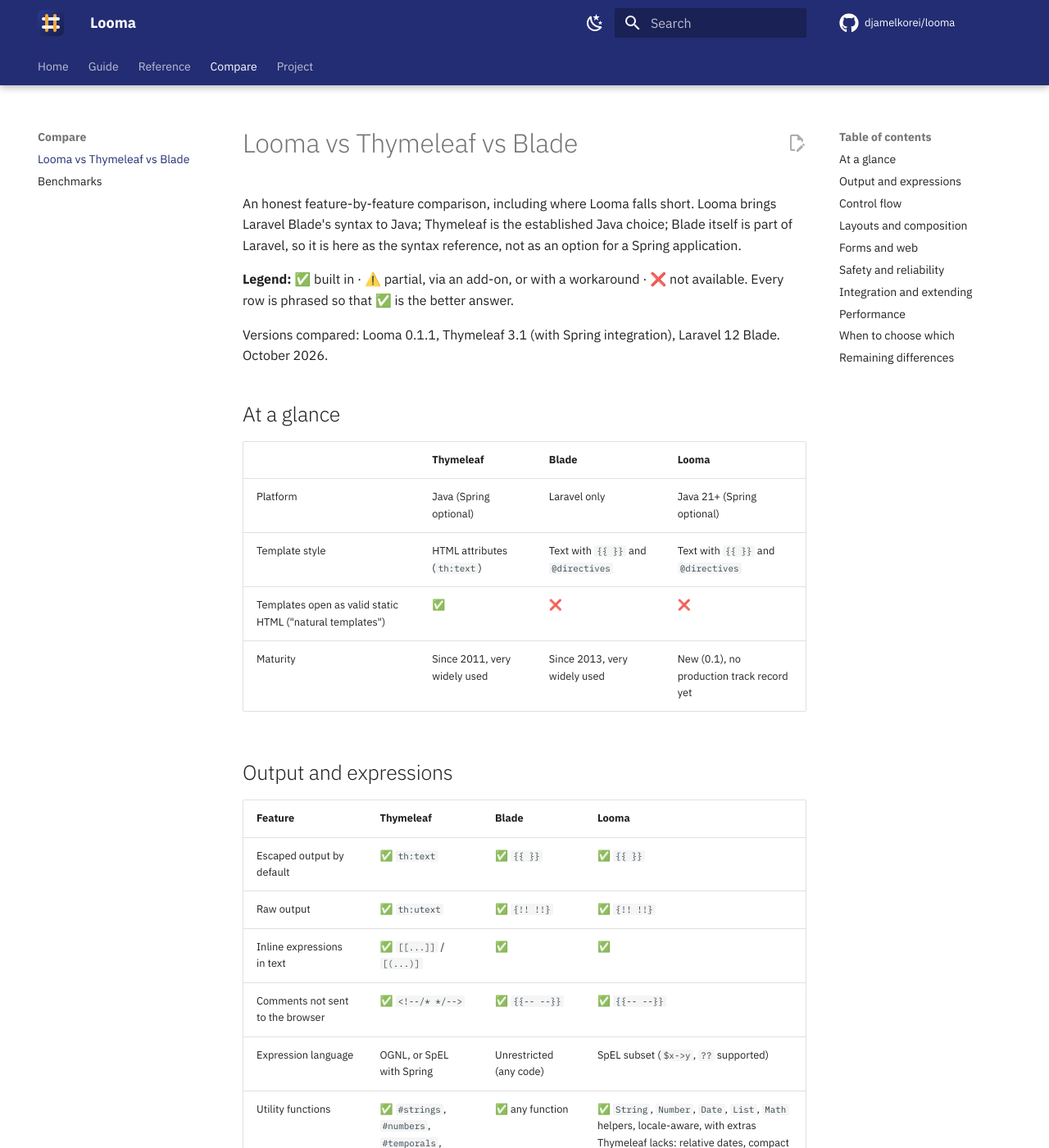
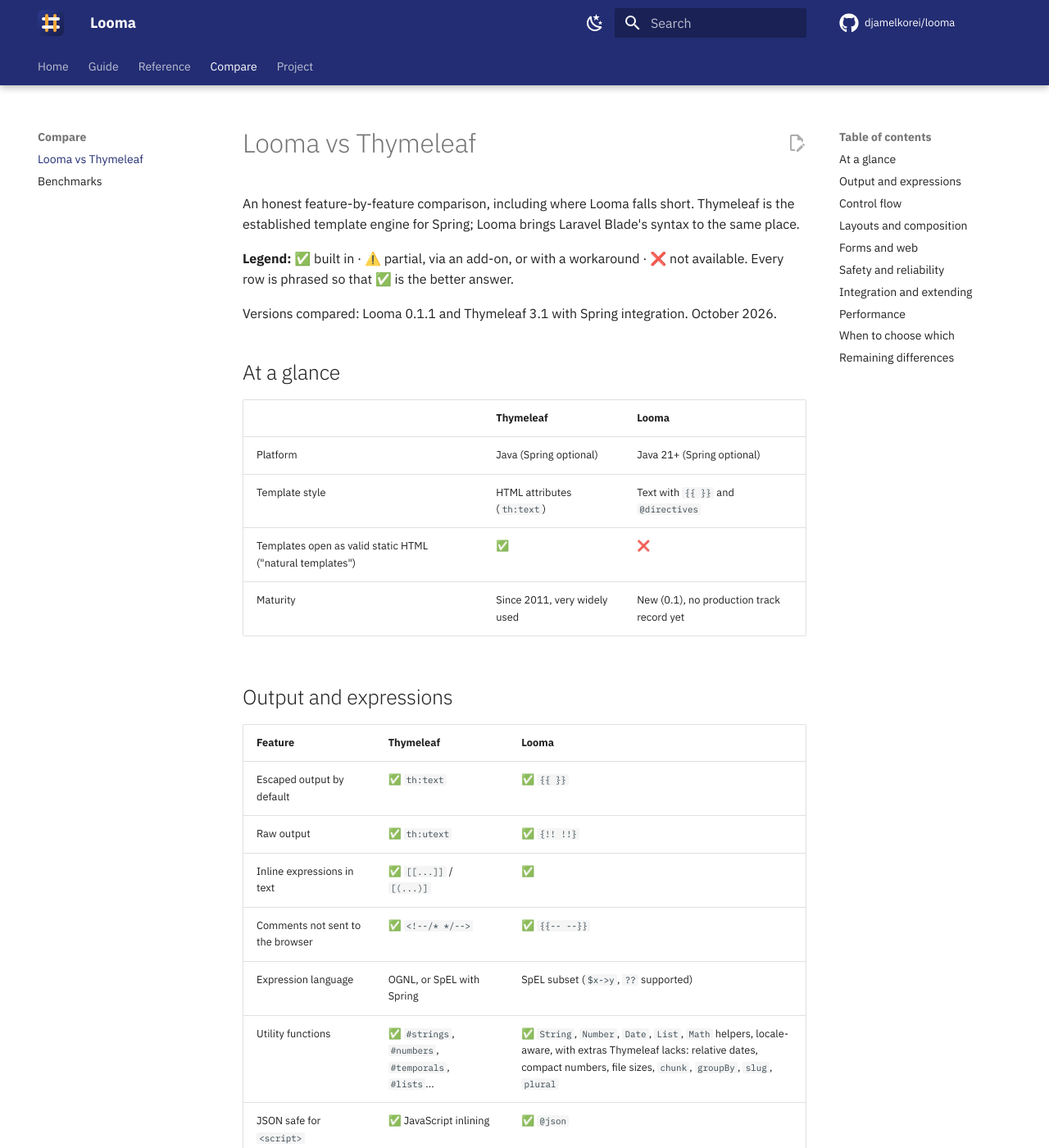
Before and after one commit to djamelkorei/looma, an MkDocs documentation site: the page built from docs/comparison.md, in a window 1280 px wide and 1400 px high. Shown: the whole window at 82% size. Built offline with MkDocs 1.6.1 and Material for MkDocs 9.7.7, drawn with Linux system fonts in a browser that asks for light colours; comment, search, counter and statistics services are not loaded; some of the changed text lies outside the part shown.

Commit message:
Comparison: Looma vs Thymeleaf only

```diff
--- a/docs/comparison.md
+++ b/docs/comparison.md
@@ -1,114 +1,111 @@
 ---
-title: Looma vs Thymeleaf vs Blade
+title: Looma vs Thymeleaf
 ---
 
-# Looma vs Thymeleaf vs Blade
+# Looma vs Thymeleaf
 
-An honest feature-by-feature comparison, including where Looma falls short. Looma brings Laravel Blade's syntax
-to Java; Thymeleaf is the established Java choice; Blade itself is part of Laravel, so it is here as the
-syntax reference, not as an option for a Spring application.
+An honest feature-by-feature comparison, including where Looma falls short. Thymeleaf is the established
+template engine for Spring; Looma brings Laravel Blade's syntax to the same place.
 
 **Legend:** ✅ built in · ⚠️ partial, via an add-on, or with a workaround · ❌ not available. Every row is phrased so that ✅ is the better answer.
 
-Versions compared: Looma 0.1.1, Thymeleaf 3.1 (with Spring integration), Laravel 12 Blade. October 2026.
+Versions compared: Looma 0.1.1 and Thymeleaf 3.1 with Spring integration. October 2026.
 
 ## At a glance
 
-| | Thymeleaf | Blade | Looma |
-|---|---|---|---|
-| Platform | Java (Spring optional) | Laravel only | Java 21+ (Spring optional) |
-| Template style | HTML attributes (`th:text`) | Text with `{{ }}` and `@directives` | Text with `{{ }}` and `@directives` |
-| Templates open as valid static HTML ("natural templates") | ✅ | ❌ | ❌ |
-| Maturity | Since 2011, very widely used | Since 2013, very widely used | New (0.1), no production track record yet |
+| | Thymeleaf | Looma |
+|---|---|---|
+| Platform | Java (Spring optional) | Java 21+ (Spring optional) |
+| Template style | HTML attributes (`th:text`) | Text with `{{ }}` and `@directives` |
+| Templates open as valid static HTML ("natural templates") | ✅ | ❌ |
+| Maturity | Since 2011, very widely used | New (0.1), no production track record yet |
 
 ## Output and expressions
 
-| Feature | Thymeleaf | Blade | Looma |
-|---|---|---|---|
-| Escaped output by default | ✅ `th:text` | ✅ `{{ }}` | ✅ `{{ }}` |
-| Raw output | ✅ `th:utext` | ✅ `{!! !!}` | ✅ `{!! !!}` |
-| Inline expressions in text | ✅ `[[...]]` / `[(...)]` | ✅ | ✅ |
-| Comments not sent to the browser | ✅ `<!--/* */-->` | ✅ `{{-- --}}` | ✅ `{{-- --}}` |
-| Expression language | OGNL, or SpEL with Spring | Unrestricted (any code) | SpEL subset (`$x->y`, `??` supported) |
-| Utility functions | ✅ `#strings`, `#numbers`, `#temporals`, `#lists`... | ✅ any function | ✅ `String`, `Number`, `Date`, `List`, `Math` helpers, locale-aware, with extras Thymeleaf lacks: relative dates, compact numbers, file sizes, `chunk`, `groupBy`, `slug`, `plural` |
-| JSON safe for `<script>` | ✅ JavaScript inlining | ✅ `@json` / `@js` | ✅ `@json` |
-| Text/JS/CSS/XML template modes | ✅ | ⚠️ any text, HTML escaping only | ⚠️ any text, HTML escaping only |
+| Feature | Thymeleaf | Looma |
+|---|---|---|
+| Escaped output by default | ✅ `th:text` | ✅ `{{ }}` |
+| Raw output | ✅ `th:utext` | ✅ `{!! !!}` |
+| Inline expressions in text | ✅ `[[...]]` / `[(...)]` | ✅ |
+| Comments not sent to the browser | ✅ `<!--/* */-->` | ✅ `{{-- --}}` |
+| Expression language | OGNL, or SpEL with Spring | SpEL subset (`$x->y`, `??` supported) |
+| Utility functions | ✅ `#strings`, `#numbers`, `#temporals`, `#lists`... | ✅ `String`, `Number`, `Date`, `List`, `Math` helpers, locale-aware, with extras Thymeleaf lacks: relative dates, compact numbers, file sizes, `chunk`, `groupBy`, `slug`, `plural` |
+| JSON safe for `<script>` | ✅ JavaScript inlining | ✅ `@json` |
+| Text/JS/CSS/XML template modes | ✅ | ⚠️ any text, HTML escaping only |
 
 ## Control flow
 
-| Feature | Thymeleaf | Blade | Looma |
-|---|---|---|---|
-| if / else-if / else, unless | ✅ (`th:if`, `th:unless`; no else-if) | ✅ | ✅ |
-| isset / empty checks | ⚠️ via expressions | ✅ `@isset` `@empty` | ✅ `@isset` `@empty` |
-| switch | ✅ `th:switch` | ✅ | ✅ |
-| for-each with loop variable | ✅ status: index, count, first, last, even, odd | ✅ `$loop` incl. depth, parent | ✅ `$loop` incl. depth, parent |
-| Empty-list fallback | ⚠️ separate `th:if` | ✅ `@forelse` | ✅ `@forelse` |
-| Counted `for` / `while` loops | ⚠️ `#numbers.sequence` | ✅ | ✅ (bounded to 100,000 passes) |
-| break / continue (conditional) | ❌ | ✅ | ✅ |
+| Feature | Thymeleaf | Looma |
+|---|---|---|
+| if / else-if / else, unless | ✅ (`th:if`, `th:unless`; no else-if) | ✅ |
+| isset / empty checks | ⚠️ via expressions | ✅ `@isset` `@empty` |
+| switch | ✅ `th:switch` | ✅ |
+| for-each with loop variable | ✅ status: index, count, first, last, even, odd | ✅ `$loop` incl. depth, parent |
+| Empty-list fallback | ⚠️ separate `th:if` | ✅ `@forelse` |
+| Counted `for` / `while` loops | ⚠️ `#numbers.sequence` | ✅ (bounded to 100,000 passes) |
+| break / continue (conditional) | ❌ | ✅ |
 
 ## Layouts and composition
 
-| Feature | Thymeleaf | Blade | Looma |
-|---|---|---|---|
-| Layout inheritance | ⚠️ Layout Dialect (third-party) or fragments | ✅ `@extends` / `@section` / `@yield` | ✅ `@extends` / `@section` / `@yield` |
-| Append to the parent's section | ⚠️ Layout Dialect | ✅ `@parent` | ✅ `@parent` |
-| Includes / partials | ✅ `th:insert` / `th:replace` | ✅ | ✅ |
-| Conditional includes | ⚠️ with `th:if` | ✅ `@includeIf` / `When` / `First`, `@each` | ✅ `@includeIf` / `When` / `Unless` / `First`, `@each` |
-| Components with attributes | ⚠️ parameterised fragments | ✅ class and anonymous components | ✅ anonymous components (`<x-alert>`) |
-| Named slots | ⚠️ fragment expressions `~{}` | ✅ | ✅ `<x-slot:title>` |
-| Attribute bag (`merge`, `except`) | ❌ | ✅ | ✅ |
-| Declared props with defaults | ⚠️ fragment parameters | ✅ `@props`, `@aware` | ✅ `@props` (no `@aware`) |
-| Stacks (`@push` into a layout's `<head>`) | ❌ | ✅ (incl. `@pushOnce`) | ✅ `@push` / `@prepend` / `@stack` |
-| Render once per page | ❌ | ✅ `@once` | ✅ `@once` |
-| Render only a fragment (htmx-style partial updates) | ✅ `view :: fragment` | ✅ `@fragment` | ✅ `@fragment`, view name `view :: fragment` |
+| Feature | Thymeleaf | Looma |
+|---|---|---|
+| Layout inheritance | ⚠️ Layout Dialect (third-party) or fragments | ✅ `@extends` / `@section` / `@yield` |
+| Append to the parent's section | ⚠️ Layout Dialect | ✅ `@parent` |
+| Includes / partials | ✅ `th:insert` / `th:replace` | ✅ |
+| Conditional includes | ⚠️ with `th:if` | ✅ `@includeIf` / `When` / `Unless` / `First`, `@each` |
+| Components with attributes | ⚠️ parameterised fragments | ✅ anonymous components (`<x-alert>`) |
+| Named slots | ⚠️ fragment expressions `~{}` | ✅ `<x-slot:title>` |
+| Attribute bag (`merge`, `except`) | ❌ | ✅ |
+| Declared props with defaults | ⚠️ fragment parameters | ✅ `@props` (no `@aware`) |
+| Stacks (`@push` into a layout's `<head>`) | ❌ | ✅ `@push` / `@prepend` / `@stack` |
+| Render once per page | ❌ | ✅ `@once` |
+| Render only a fragment (htmx-style partial updates) | ✅ `view :: fragment` | ✅ `@fragment`, view name `view :: fragment` |
 
 ## Forms and web
 
-| Feature | Thymeleaf | Blade | Looma |
-|---|---|---|---|
-| CSRF token | ✅ automatic in `th:action` forms | ✅ `@csrf` | ✅ `@csrf` (works with Spring Security) |
-| PUT / PATCH / DELETE forms | ✅ `th:method` | ✅ `@method` | ✅ `@method` |
-| Validation error messages | ✅ `#fields.hasErrors`, `th:errors` | ✅ `@error` | ✅ `@error` (from `@Valid` `BindingResult`) |
-| Form field binding (name, value, checked from the object) | ✅ `th:object` + `th:field` | ⚠️ `old()` | ✅ `@bind` + `@field`, `@checkbox`, `@radio`, `@option`; shows rejected input after a failed submit |
-| Conditional boolean attributes | ✅ `th:checked`, `th:selected`... | ✅ `@checked`, `@selected`, `@disabled`... | ✅ `@checked`, `@selected`, `@disabled`, `@readonly`, `@required` |
-| Conditional classes / styles | ✅ `th:classappend`, `th:styleappend` | ✅ `@class` / `@style` | ✅ `@class` / `@style` |
-| Signed-in, role and permission checks | ✅ `sec:authorize` (Spring Security extras) | ✅ `@auth`, `@can` (policies) | ✅ `@auth('ROLE')`, `@can('authority')`, `@can('edit', $post)` via `PermissionEvaluator`, `@canany`; fail closed |
-| Translations | ✅ `#{key}` | ✅ `@lang` / `__()` | ✅ `@lang` (Spring `MessageSource`, request locale) |
+| Feature | Thymeleaf | Looma |
+|---|---|---|
+| CSRF token | ✅ automatic in `th:action` forms | ✅ `@csrf` (works with Spring Security) |
+| PUT / PATCH / DELETE forms | ✅ `th:method` | ✅ `@method` |
+| Validation error messages | ✅ `#fields.hasErrors`, `th:errors` | ✅ `@error` (from `@Valid` `BindingResult`) |
+| Form field binding (name, value, checked from the object) | ✅ `th:object` + `th:field` | ✅ `@bind` + `@field`, `@checkbox`, `@radio`, `@option`; shows rejected input after a failed submit |
+| Conditional boolean attributes | ✅ `th:checked`, `th:selected`... | ✅ `@checked`, `@selected`, `@disabled`, `@readonly`, `@required` |
+| Conditional classes / styles | ✅ `th:classappend`, `th:styleappend` | ✅ `@class` / `@style` |
+| Signed-in, role and permission checks | ✅ `sec:authorize` (Spring Security extras) | ✅ `@auth('ROLE')`, `@can('authority')`, `@can('edit', $post)` via `PermissionEvaluator`, `@canany`; fail closed |
+| Translations | ✅ `#{key}` | ✅ `@lang` (Spring `MessageSource`, request locale) |
 
 ## Safety and reliability
 
-| Feature | Thymeleaf | Blade | Looma |
-|---|---|---|---|
-| Templates limited to expressions (cannot run arbitrary code) | ✅ | ❌ raw code blocks run in templates | ✅ |
-| Expression sandbox | ⚠️ 3.1 blocks calls on `java.*` / `javax.*` / `jdk.*` classes; three bypass CVEs in 2026, fixed in 3.1.4–3.1.5 | ❌ templates can run any code | ✅ no `T()`, `new`, bean refs, reflection, `Class`/`Thread`/`Process` access; tested against bypasses |
-| Static class access restricted | ⚠️ restricted in 3.1 (see sandbox) | ❌ unrestricted | ✅ only through helpers you expose |
-| Broken templates found at startup | ❌ at render time | ⚠️ precompile views in CI | ✅ app fails to boot, listing every syntax error and missing include/layout/component with its line |
-| Runaway recursion / loops bounded | ❌ | ❌ | ✅ nesting 100 / 200, loops 100,000 |
-| Error points at template and line | ✅ | ✅ | ✅ |
-| No half-rendered page on error | ⚠️ depends on configuration | ✅ | ✅ output is buffered |
+| Feature | Thymeleaf | Looma |
+|---|---|---|
+| Templates limited to expressions (cannot run arbitrary code) | ✅ | ✅ |
+| Expression sandbox | ⚠️ 3.1 blocks calls on `java.*` / `javax.*` / `jdk.*` classes; three bypass CVEs in 2026, fixed in 3.1.4–3.1.5 | ✅ no `T()`, `new`, bean refs, reflection, `Class`/`Thread`/`Process` access; tested against bypasses |
+| Static class access restricted | ⚠️ restricted in 3.1 (see sandbox) | ✅ only through helpers you expose |
+| Broken templates found at startup | ❌ at render time | ✅ app fails to boot, listing every syntax error and missing include/layout/component with its line |
+| Runaway recursion / loops bounded | ❌ | ✅ nesting 100 / 200, loops 100,000 |
+| Error points at template and line | ✅ | ✅ |
+| No half-rendered page on error | ⚠️ depends on configuration | ✅ output is buffered |
 
 ## Integration and extending
 
-| Feature | Thymeleaf | Blade | Looma |
-|---|---|---|---|
-| Spring Boot starter | ✅ official | ❌ | ✅ |
-| Usable without Spring | ✅ | n/a (Laravel) | ✅ `looma-core` |
-| Custom tags / directives | ⚠️ dialects and processors (powerful, verbose) | ✅ `Blade::directive`, `Blade::if` | ✅ one class per directive, auto-registered as a Spring bean |
-| Call Spring beans / your own functions | ✅ `${@bean...}` (every bean), custom expression objects | ✅ any function | ✅ `@bean.method()` (opt-in: `@TemplateAccessible`), `TemplateHelper` beans |
-| Live reload in development | ✅ cache off + DevTools | ✅ recompiles on change | ✅ `looma.template-dir` |
-| Template caching | ✅ | ✅ compiled and cached | ✅ parsed once, thread-safe |
-| IDE support | ✅ IntelliJ Ultimate, VS Code | ✅ JetBrains IDEs, VS Code | ⚠️ IntelliJ plugin in development |
+| Feature | Thymeleaf | Looma |
+|---|---|---|
+| Spring Boot starter | ✅ official | ✅ |
+| Usable without Spring | ✅ | ✅ `looma-core` |
+| Custom tags / directives | ⚠️ dialects and processors (powerful, verbose) | ✅ one class per directive, auto-registered as a Spring bean |
+| Call Spring beans / your own functions | ✅ `${@bean...}` (every bean), custom expression objects | ✅ `@bean.method()` (opt-in: `@TemplateAccessible`), `TemplateHelper` beans |
+| Live reload in development | ✅ cache off + DevTools | ✅ `looma.template-dir` |
+| Template caching | ✅ | ✅ parsed once, thread-safe |
+| IDE support | ✅ IntelliJ Ultimate, VS Code | ⚠️ IntelliJ plugin in development |
 
 ## Performance
 
-Same page in each Java engine, measured with JMH ([details](benchmarks.md)):
+Same page in each engine, measured with JMH ([details](benchmarks.md)):
 
 | Render time | Thymeleaf | Looma |
 |---|---|---|
 | 10-row table | 11.5 µs | **2.9 µs** |
 | 200-row table | 230.7 µs | **55.1 µs** |
-
-Blade is not a Java engine, so it is not part of this measurement.
 
 ## When to choose which
 
@@ -119,10 +116,8 @@
 and Spring-aware form binding without add-ons, richer formatting helpers, a stricter sandbox (bean access is opt-in),
 startup validation and speed, and you are comfortable adopting a new 0.x project.
 
-**Blade** is the right choice only inside Laravel; Looma exists for people who like Blade and work on the JVM.
-
 ## Remaining differences
 
-Small gaps: `@aware` (reading a parent component's props) and localized relative dates (`Date.relative` is in
-English). Two differences are deliberate: no natural templates (that is what lets templates read like text), and no
-raw `sec:authorize`-style security expressions (they would run outside the sandbox).
+Small gaps: localized relative dates (`Date.relative` is in English). Two differences are deliberate: no natural
+templates (that is what lets templates read like text), and no raw `sec:authorize`-style security expressions
+(they would run outside the sandbox).
--- a/mkdocs.yml
+++ b/mkdocs.yml
@@ -84,7 +84,7 @@
       - Security & operations: security.md
       - Extending & architecture: extending.md
   - Compare:
-      - Looma vs Thymeleaf vs Blade: comparison.md
+      - Looma vs Thymeleaf: comparison.md
       - Benchmarks: benchmarks.md
   - Project:
       - Releasing: releasing.md
```
Also changed, not shown: README.md (+1 -1 lines), docs/thymeleaf-migration.md (+1 -1 lines).
